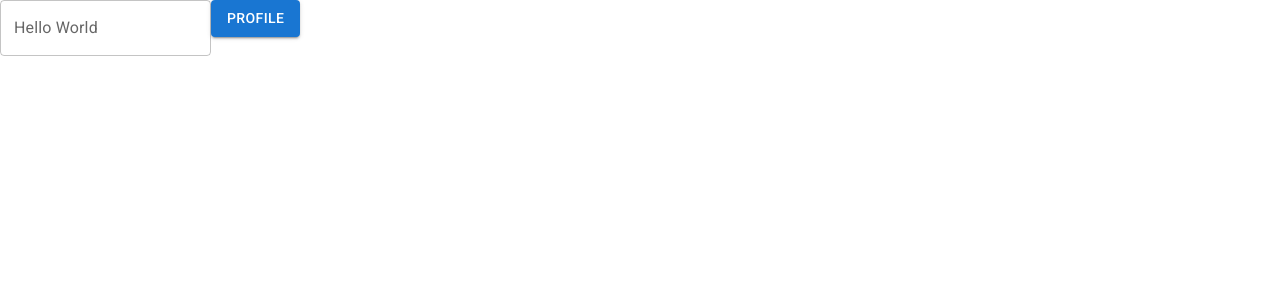
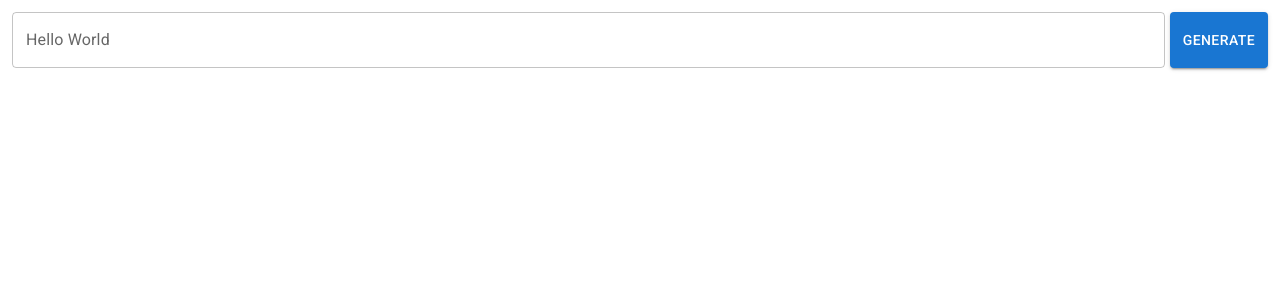
Before and after one commit to CRChenND/Teammate_Simulation, a React (Create React App) app in the folder Frontend/my-app/: page / in a window 1280 px wide. Shown: the top 300 px of the page. Built offline with nearby package versions, Linux system fonts and the light colour scheme.

Commit message:
basic changes

```diff
--- a/Frontend/my-app/src/components/main/main.js
+++ b/Frontend/my-app/src/components/main/main.js
@@ -2,6 +2,9 @@ import React, { useEffect, useState } from "react";
 import { useNavigate, Link } from "react-router-dom";
 import Button from '@mui/material/Button';
 import TextField from '@mui/material/TextField';
+import Grid from '@mui/material/Grid';
+import Box from '@mui/material/Box';
+import Container from '@mui/material/Container';
 
 const Main = () => {
 
@@ -14,11 +17,15 @@ const Main = () => {
     return (
         <div>
             <meta name="viewport" content="initial-scale=1, width=device-width" />
+            <Box display="flex" justifyItems="center" padding="12px">
+                    <TextField id="outlined-basic" label="Hello World" variant="outlined" fullWidth="True"/>
 
-            <TextField id="outlined-basic" label="Hello World" variant="outlined" />
-            <Button variant="contained" onClick={profileNav} className="btn btn-secondary me-2" style={{ marginRight: '5px' }}>
-              Profile
-            </Button>
+
+                <Button variant="contained" onClick={profileNav} className="btn btn-secondary me-2" style={{ marginLeft: '5px' }}>
+                Generate
+                </Button>
+            </Box>
+
         </div>
     )
 }
```
